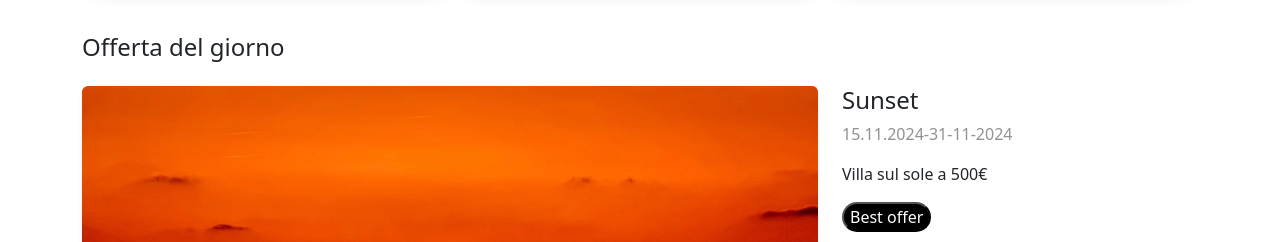
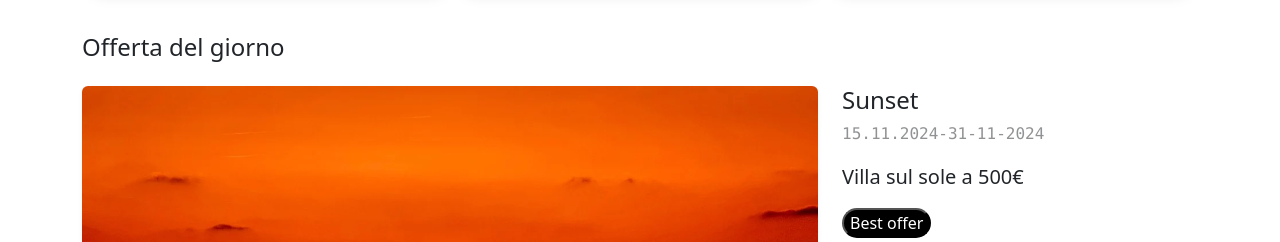
Before and after one commit to Giuliano1911/U2-W2-L2, a plain HTML site: page index.html in a window 1280 px wide. Shown: the part 1580-1822 px from the top of the page. Drawn offline with nearby package versions, Linux system fonts and the light colour scheme.

Commit message:
Update index.html

```diff
--- a/index.html
+++ b/index.html
@@ -381,8 +381,10 @@
           </div>
           <div class="col col-lg-4">
             <h4>Sunset</h4>
-            <p class="text-body-tertiary">15.11.2024-31-11-2024</p>
-            <p>Villa sul sole a 500€</p>
+            <p class="text-body-tertiary font-monospace">
+              15.11.2024-31-11-2024
+            </p>
+            <p class="lead">Villa sul sole a 500€</p>
             <button class="bg-black text-white rounded-pill">Best offer</button>
           </div>
         </div>
```
